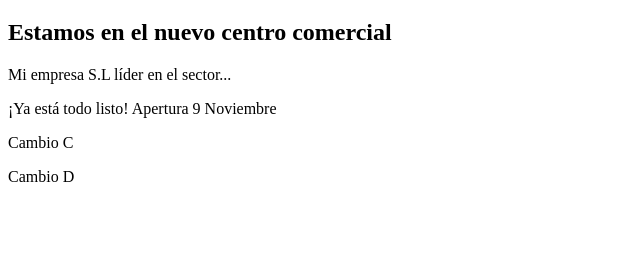
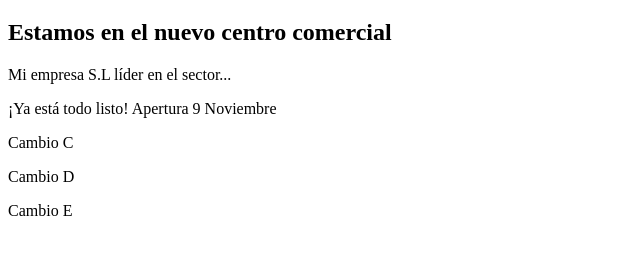
Before and after one commit to dpactir2707/Prueba, a plain HTML site: page index.html in a window 1280 px wide. Shown: the part 61-316 px from the top of the page, without its empty margins (0-640 px from the left). Drawn offline with Linux system fonts and the light colour scheme.

Commit message:
Cambio E

```diff
--- a/index.html
+++ b/index.html
@@ -12,5 +12,6 @@
     <p>¡Ya está todo listo! Apertura 9 Noviembre</p>
     <p>Cambio C</p>
     <p>Cambio D</p>
+    <p>Cambio E</p>
 </body>
 </html>
```
